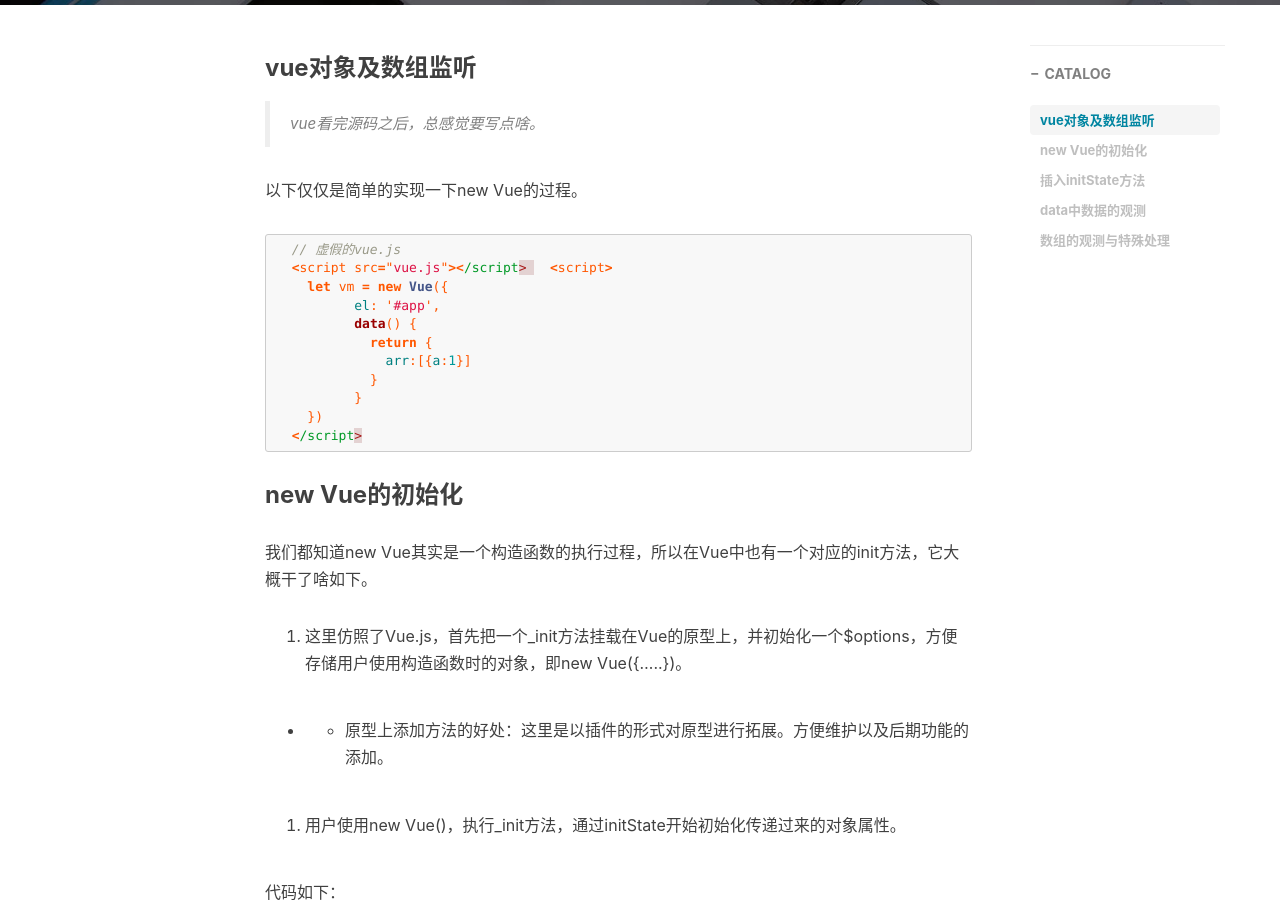
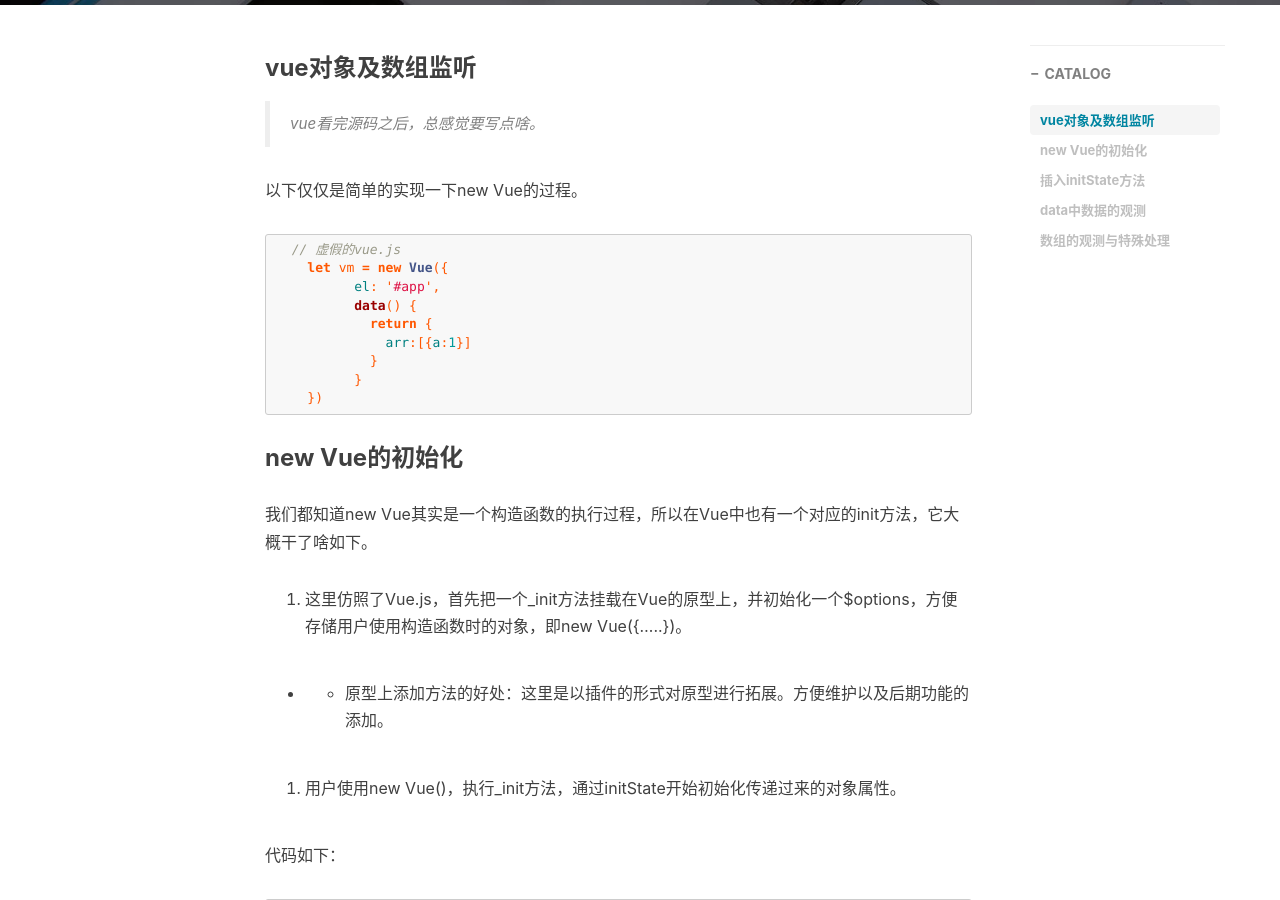
Before and after one commit to Bittersweet-Chocolate/Bittersweet-Chocolate.github.io, a Jekyll site: the page built from _posts/new Vue/2021-01-14-vue对象及数组监听.md, in a window 1280 px wide and 900 px high, scrolled down 518 px. Built offline with Jekyll 4.4.1, drawn with Linux system fonts in a browser that asks for light colours; nearby versions of some CDN libraries; comment, search, counter and statistics services are not loaded; some of the changed lines change nothing that is shown.

Commit message:
fix: 修改一下显示

````diff
--- a/_posts/new Vue.js/2021-01-14-vue对象及数组监听.md
+++ b/_posts/new Vue/2021-01-14-vue对象及数组监听.md
@@ -18,8 +18,6 @@
 
 ```javascript
   // 虚假的vue.js
-  <script src="vue.js"></script>
-  <script>
     let vm = new Vue({
           el: '#app',
           data() {
@@ -28,7 +26,6 @@
             }
           }
     })
-  </script>
 ```
 
 ### new Vue的初始化
````
